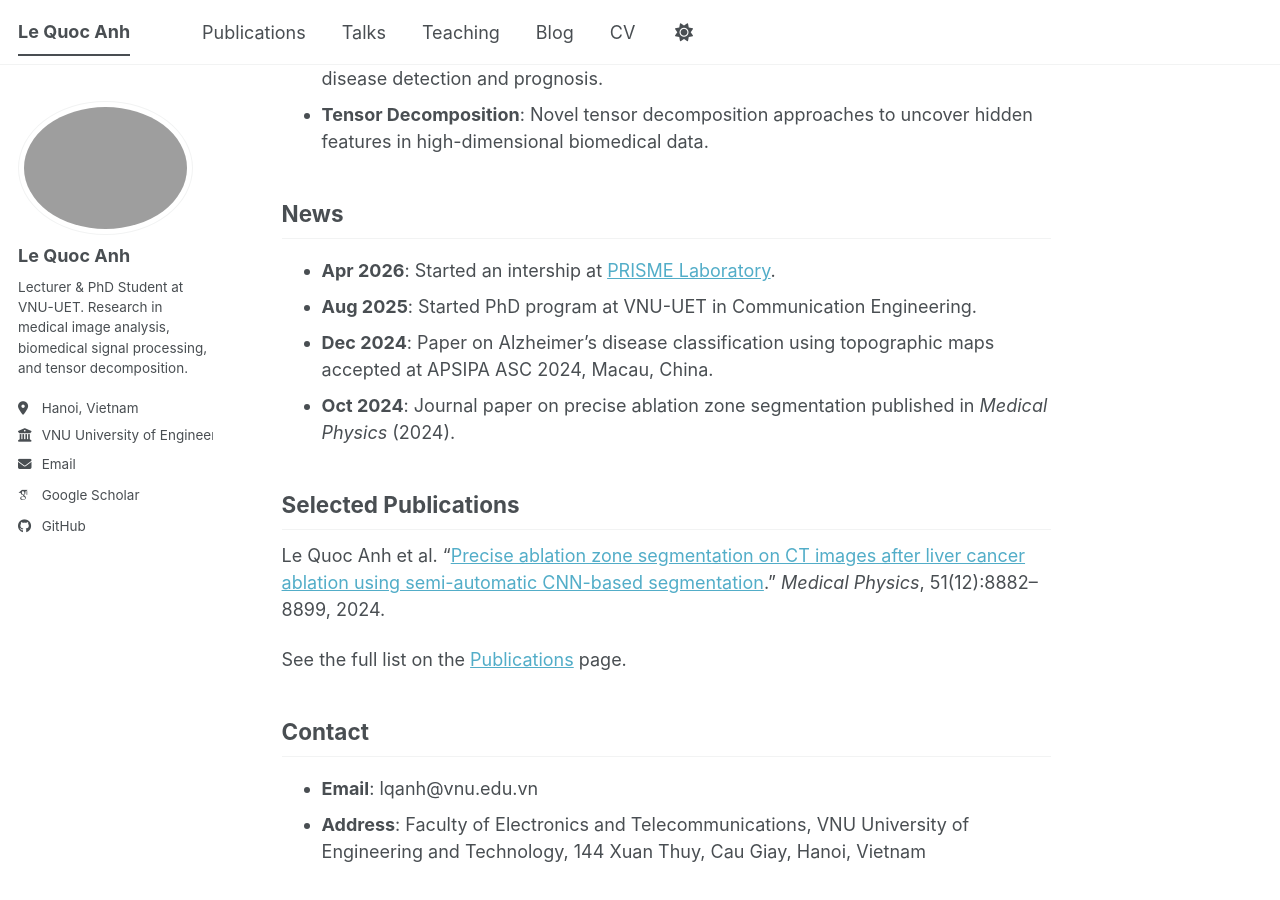
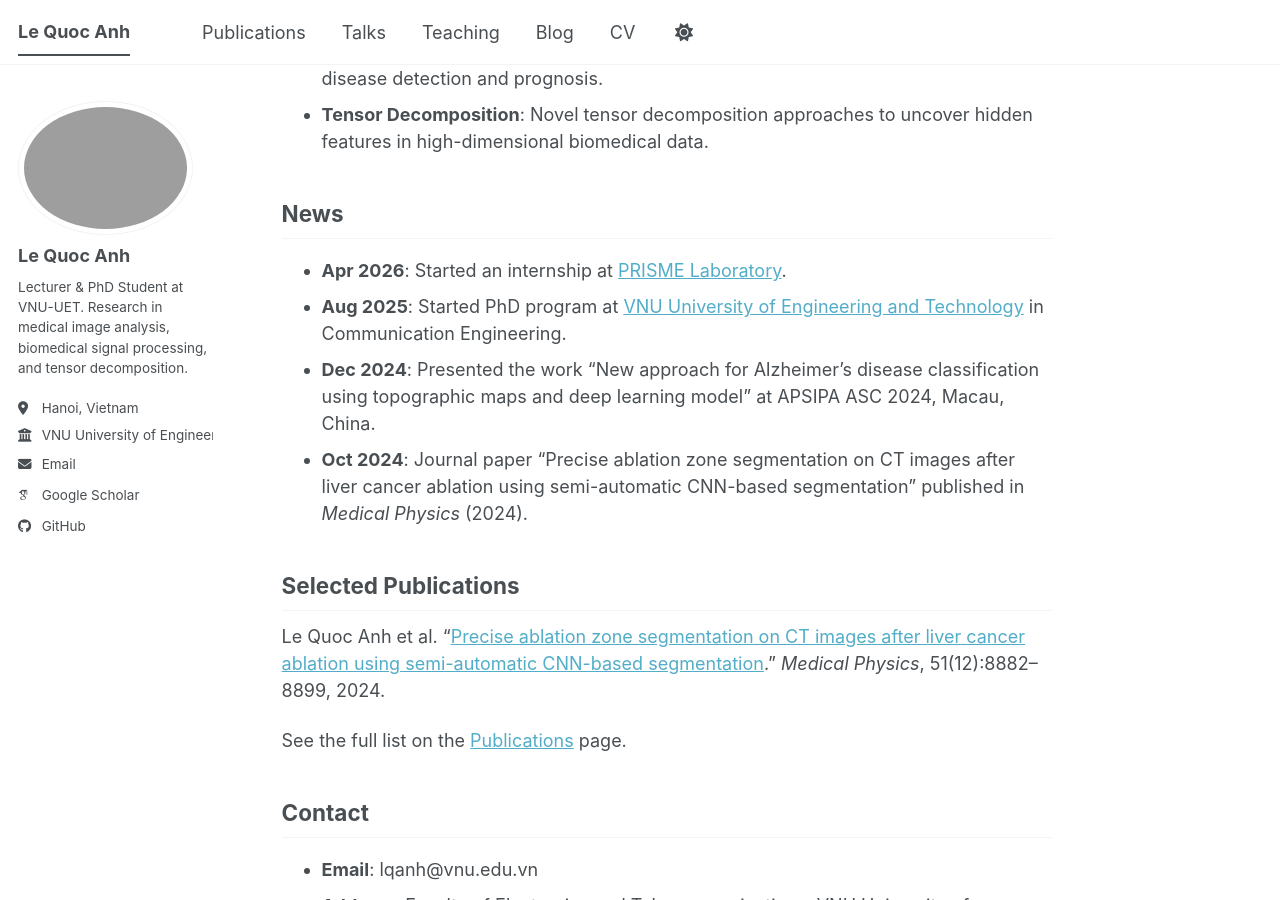
Before and after one commit to QuocAnhLe11/quocanhle11.github.io, a Jekyll site: the page built from _pages/about.md, in a window 1280 px wide and 900 px high, scrolled down 537 px. Built offline with Jekyll 4.4.1, drawn with Linux system fonts in a browser that asks for light colours; some web fonts are replaced; a script bundle is joined from its source files by our own code; library files that are not in the unit come from our copies.

Commit message:
update the about page

```diff
--- a/_pages/about.md
+++ b/_pages/about.md
@@ -18,10 +18,10 @@ I received my Master's degree in Communication and Data Engineering from [Paris-
 - **Tensor Decomposition**: Novel tensor decomposition approaches to uncover hidden features in high-dimensional biomedical data.
 
 ## News
-- **Apr 2026**: Started an intership at [PRISME Laboratory](https://www.univ-orleans.fr/en/prisme).
-- **Aug 2025**: Started PhD program at VNU-UET in Communication Engineering.
-- **Dec 2024**: Paper on Alzheimer's disease classification using topographic maps accepted at APSIPA ASC 2024, Macau, China.
-- **Oct 2024**: Journal paper on precise ablation zone segmentation published in *Medical Physics* (2024).
+- **Apr 2026**: Started an internship at [PRISME Laboratory](https://www.univ-orleans.fr/en/prisme).
+- **Aug 2025**: Started PhD program at [VNU University of Engineering and Technology](https://uet.vnu.edu.vn/) in Communication Engineering.
+- **Dec 2024**: Presented the work "New approach for Alzheimer’s disease classification using topographic maps and deep learning model" at APSIPA ASC 2024, Macau, China.
+- **Oct 2024**: Journal paper "Precise ablation zone segmentation on CT images after liver cancer ablation using semi-automatic CNN-based segmentation" published in *Medical Physics* (2024).
 
 ## Selected Publications
 
```
